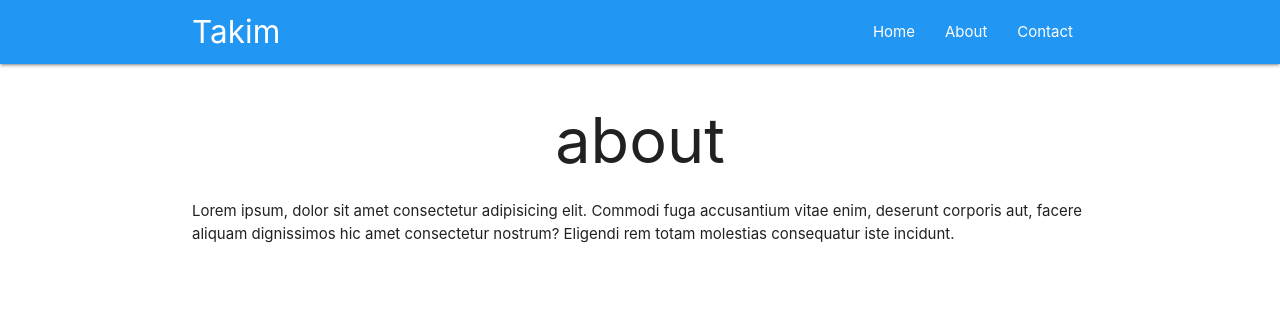
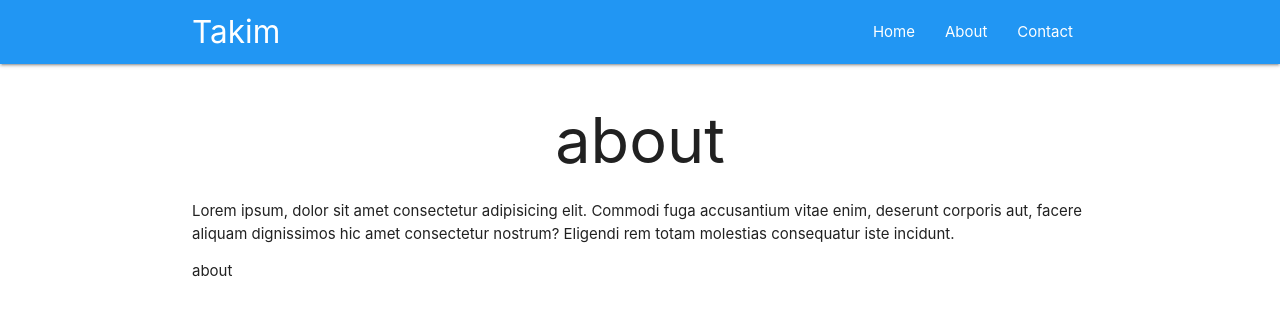
Before and after one commit to thelast7/my-web, a React (Create React App) app: page /about in a window 1280 px wide. Shown: the top 316 px of the page. Built offline with nearby package versions, Linux system fonts and the light colour scheme.

Commit message:
route param

```diff
--- a/src/App.js
+++ b/src/App.js
@@ -4,6 +4,7 @@
 import Home from './components/Home';
 import About from './components/About';
 import Contact from './components/Contact';
+import Post from './components/Post';
 
 class App extends Component {
   render() {
@@ -14,6 +15,7 @@
           <Route exact path="/" component={Home} />
           <Route path="/about" component={About} />
           <Route path="/contact" component={Contact} />
+          <Route path="/:post_id" component={Post} />
         </div>
       </BrowserRouter>
     );
--- /dev/null
+++ b/src/components/Post.js
@@ -0,0 +1,24 @@
+import React, { Component } from 'react'
+
+class Post extends Component {
+  state = {
+    id: null
+  }
+
+  componentDidMount(){
+    let id = this.props.match.params.post_id
+    this.setState({
+      id: id
+    })
+  }
+
+  render() {
+    return (
+      <div className="container">
+        {this.state.id}
+      </div>
+    )
+  }
+}
+
+export default Post
```
